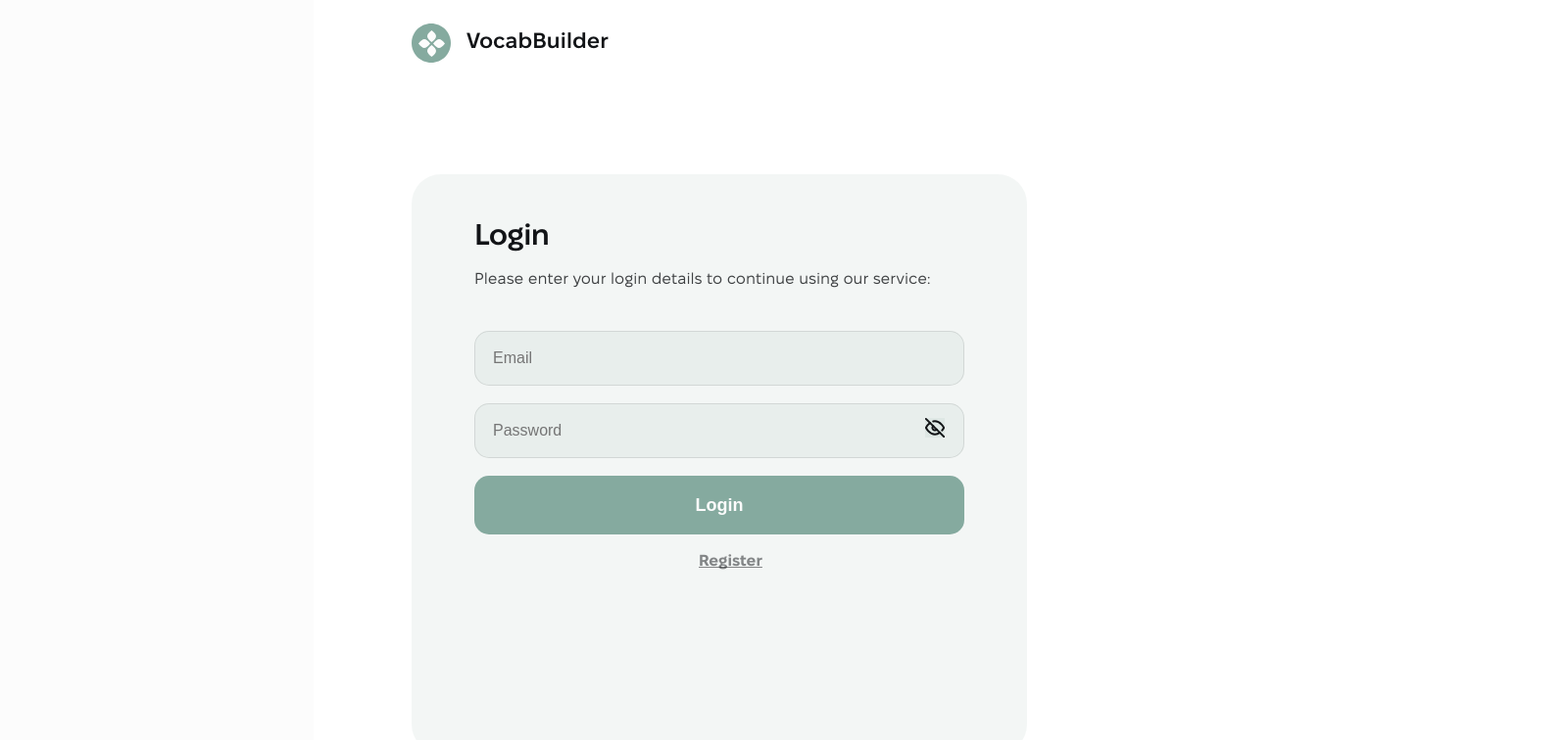
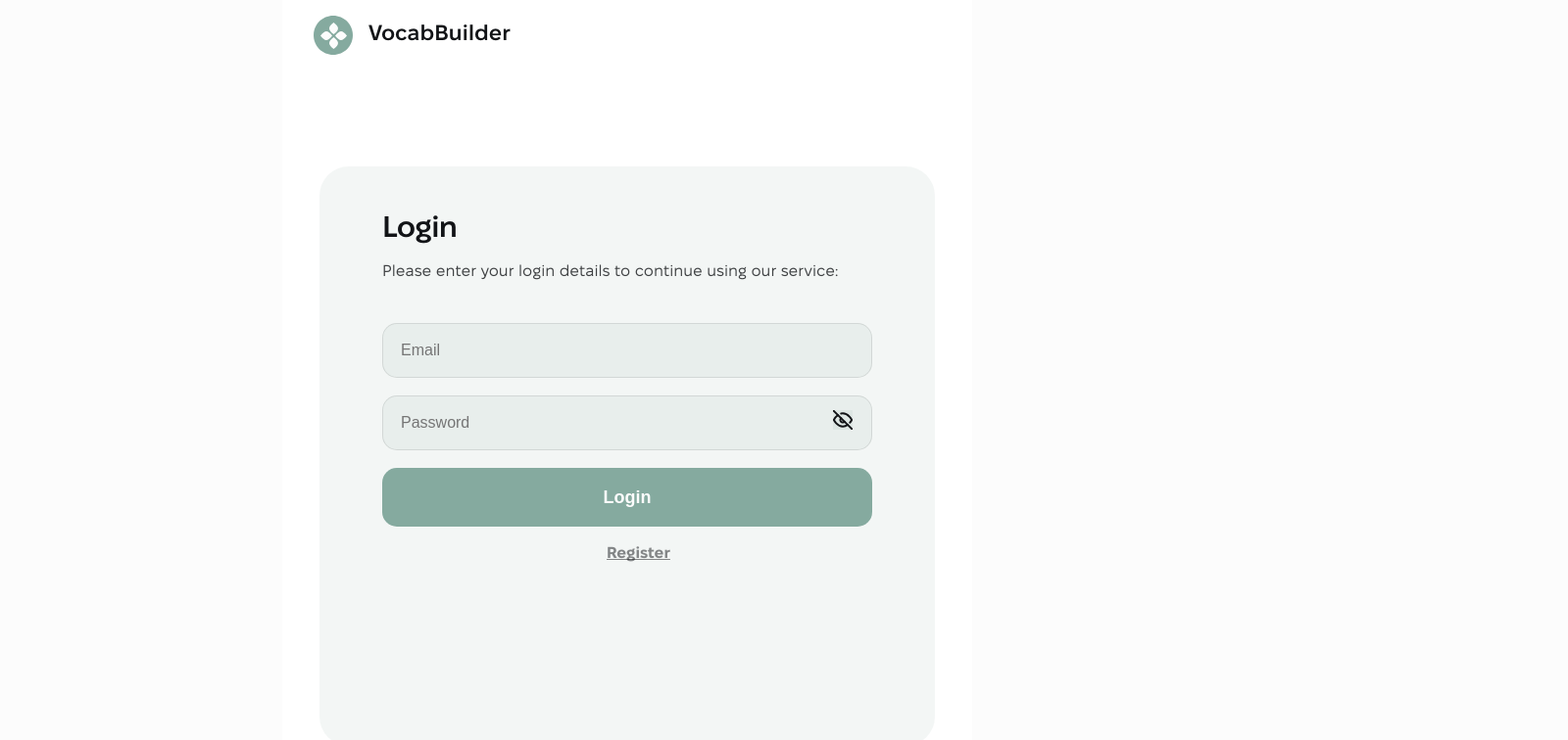
Before and after one commit to alina513/MyVocabulary, a React (Create React App) app: page /MyVocabulary/login in a window 1280 px wide. Shown: the top 756 px of the page at 98% size, 1600 px wide, since content can reach past the window. Built offline with nearby package versions, Linux system fonts and the light colour scheme.

Commit message:
StyledRegAndLogin

```diff
--- a/src/components/Layout/Layout.styled.jsx
+++ b/src/components/Layout/Layout.styled.jsx
@@ -1,15 +1,16 @@
 import styled from 'styled-components';
 export const Container = styled.div`
   box-sizing: border-box;
-  display: flex;
-  flex-direction: column;
-  align-items: center;
+  // display: flex;
+  // flex-direction: column;
+  // align-items: center;
   margin-right: auto;
   margin-left: auto;
   @media screen and (min-width: 375px) {
     width: 375px;
     height: 1011px;
-    padding: 0px 16px 48px 16px;
+    // padding: 0px 16px 48px 16px;
+    padding: 0px 0px 48px 0px;
   }
 
   @media screen and (min-width: 768px) {
--- a/src/components/Login/Login.jsx
+++ b/src/components/Login/Login.jsx
@@ -4,15 +4,13 @@ import {
   Svg,
   Text,
   List,
-  ItemText,
-  MainContainer,
+  ItemText
 } from './Login.styled';
 import { LoginForm } from './LoginForm';
 import sprite from '../../assets/sprite.svg';
 
 export const Login = () => {
   return (
-    <MainContainer>
       <Wrapper>
         <div>
           <Logo>
@@ -30,6 +28,5 @@ export const Login = () => {
           <ItemText>Progress</ItemText>
         </List>
       </Wrapper>
-    </MainContainer>
   );
 };
--- a/src/components/Login/Login.styled.jsx
+++ b/src/components/Login/Login.styled.jsx
@@ -32,9 +32,11 @@ export const MainContainer = styled.div`
 export const Wrapper = styled.div`
   box-sizing: border-box;
   background-color: ${p => p.theme.colors.white};
-  width: 100vw;
-  height: 100vh;
+  width: 100%;
+  height: 100%;
   padding-top: 16px;
+  margin-right: auto;
+  margin-left: auto;
 
   background-image: url(${bgmob});
   background-size: content, cover;
@@ -47,26 +49,21 @@ export const Wrapper = styled.div`
     box-sizing: border-box;
     // display: flex;
     background-color: ${p => p.theme.colors.white};
-    width: 100vw;
-    height: 100vh;
-    padding: 24px 134px 104px 100px;
+    // padding: 24px 134px 104px 100px;
   }
 
   @media screen and (min-width: 1440px) {
     box-sizing: border-box;
     display: flex;
     background-color: ${p => p.theme.colors.white};
-    width: 100vw;
-    height: 100vh;
-    padding: 24px 134px 104px 100px;
+    padding: 24px 100px 100px 100px;
 
     // box-shadow: 0 4px 4px 0 rgba(0, 0, 0, 0.25);
 
     background-image: url(${bg1x});
-    // background-size: 28%;
-    background-size: content, cover;
+    background-size: 33%;
     background-repeat: no-repeat;
-    background-position: 820px 170px;
+    background-position: 780px 190px;
     position: relative;
   }
 `;
@@ -79,8 +76,11 @@ export const Logo = styled.div`
   @media screen and (min-width: 768px) {
     display: flex;
     align-items: center;
+    margin-left: 32px;
+    gap: 16px;
+  }
+  @media screen and (min-width: 1440px) {
     margin-left: 0px;
-    gap: 16px;
   }
 `;
 export const Svg = styled.svg`
@@ -109,7 +109,7 @@ export const List = styled.ul`
 
   @media screen and (min-width: 1440px) {
     margin-top: 570px;
-    margin-left: 167px;
+    margin-left: 87px;
   }
 `;
 
--- a/src/components/Login/LoginForm.styled.jsx
+++ b/src/components/Login/LoginForm.styled.jsx
@@ -9,11 +9,13 @@ export const Form = styled.form`
   background-color: rgba(133, 170, 159, 0.1);
   padding: 32px 18px;
   margin-top: 333px;
+  margin-right: auto;
+  margin-left: auto;
 
   @media screen and (min-width: 768px) {
     width: 628px;
     height: 592px;
-    padding: 48px 64px;
+    padding: 48px 64px 48px 64px;
     margin-top: 114px;
   }
 `;
--- a/src/components/Registration/RegisterForm.styled.jsx
+++ b/src/components/Registration/RegisterForm.styled.jsx
@@ -9,6 +9,8 @@ export const Form = styled.form`
   background-color: rgba(133, 170, 159, 0.1);
   padding: 32px 16px;
   margin-top: 211px;
+  margin-right: auto;
+  margin-left: auto;
 
   @media screen and (min-width: 768px) {
     box-sizing: border-box;
--- a/src/components/Registration/Registration.jsx
+++ b/src/components/Registration/Registration.jsx
@@ -7,12 +7,11 @@ import {
   ItemText,
 } from './Registration.styled';
 import { RegisterForm } from './RegisterForm';
-import { MainContainer } from '../Login/Login.styled';
 import sprite from '../../assets/sprite.svg';
 
 export const Registration = () => {
   return (
-    <MainContainer>
+
       <Wrapper>
         <div>
           <Logo>
@@ -30,6 +29,5 @@ export const Registration = () => {
           <ItemText>Progress</ItemText>
         </List>
       </Wrapper>
-    </MainContainer>
   );
 };
--- a/src/components/Registration/Registration.styled.jsx
+++ b/src/components/Registration/Registration.styled.jsx
@@ -5,8 +5,8 @@ import bgmob from '../../assets/background/bgmobile.png';
 export const Wrapper = styled.div`
   box-sizing: border-box;
   background-color: ${p => p.theme.colors.white};
-  width: 100vw;
-  height: 100vh;
+  width: 100%;
+  height: 100%;
   padding-top: 16px;
 
   background-image: url(${bgmob});
@@ -17,23 +17,24 @@ export const Wrapper = styled.div`
 
   @media screen and (min-width: 768px) {
     background-image: none;
+    // padding-right: 100px;
+    // padding-left: 100px;
   }
 
   @media screen and (min-width: 1440px) {
     box-sizing: border-box;
     display: flex;
     background-color: ${p => p.theme.colors.white};
-    width: 100vw;
-    height: 100vh;
+    width: 100%;
+    height: 100%;
     padding: 24px 134px 104px 100px;
 
     // box-shadow: 0 4px 4px 0 rgba(0, 0, 0, 0.25);
 
     background-image: url(${bg1x});
-    // background-size: 28%;
-    background-size: content, cover;
+    background-size: 33%;
     background-repeat: no-repeat;
-    background-position: 820px 170px;
+    background-position: 780px 190px;
     position: relative;
   }
 `;
@@ -77,8 +78,8 @@ export const List = styled.ul`
   @media screen and (min-width: 768px) {
     display: flex;
     margin-top: 98px;
-    margin-left: 167px;
     margin-top: 570px;
+    margin-left: 87px;
   }
 `;
 
```
